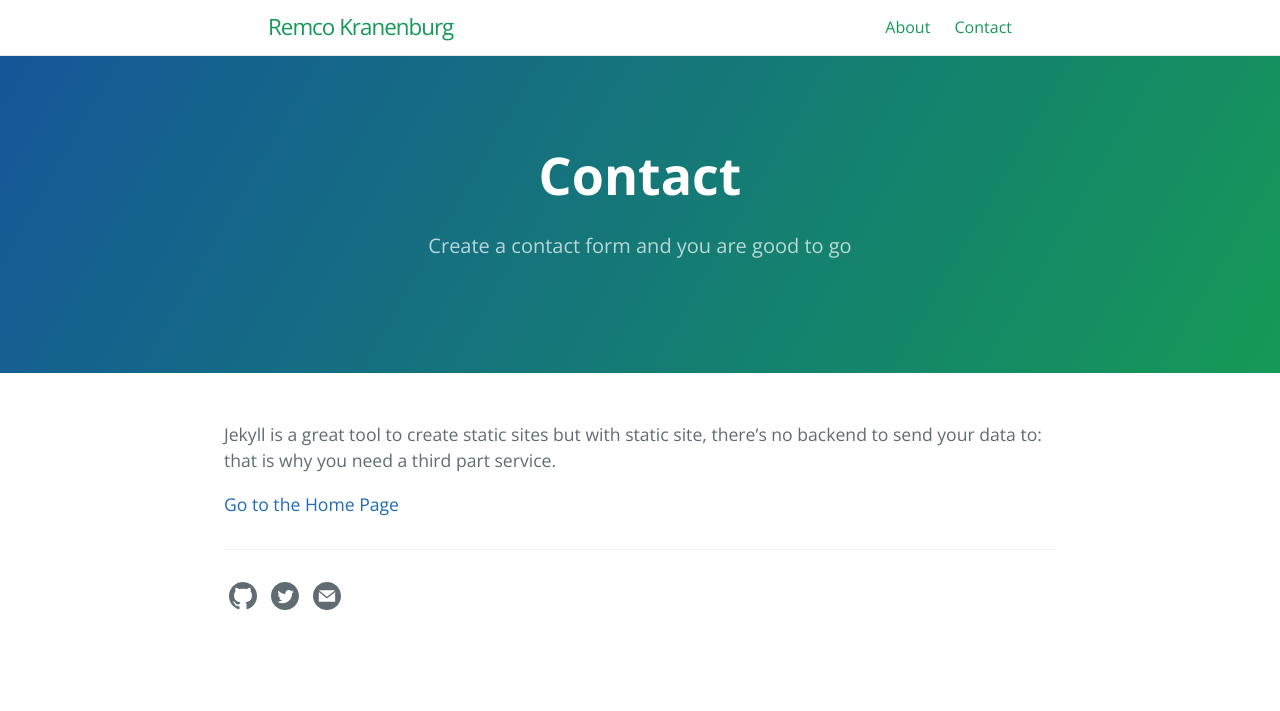
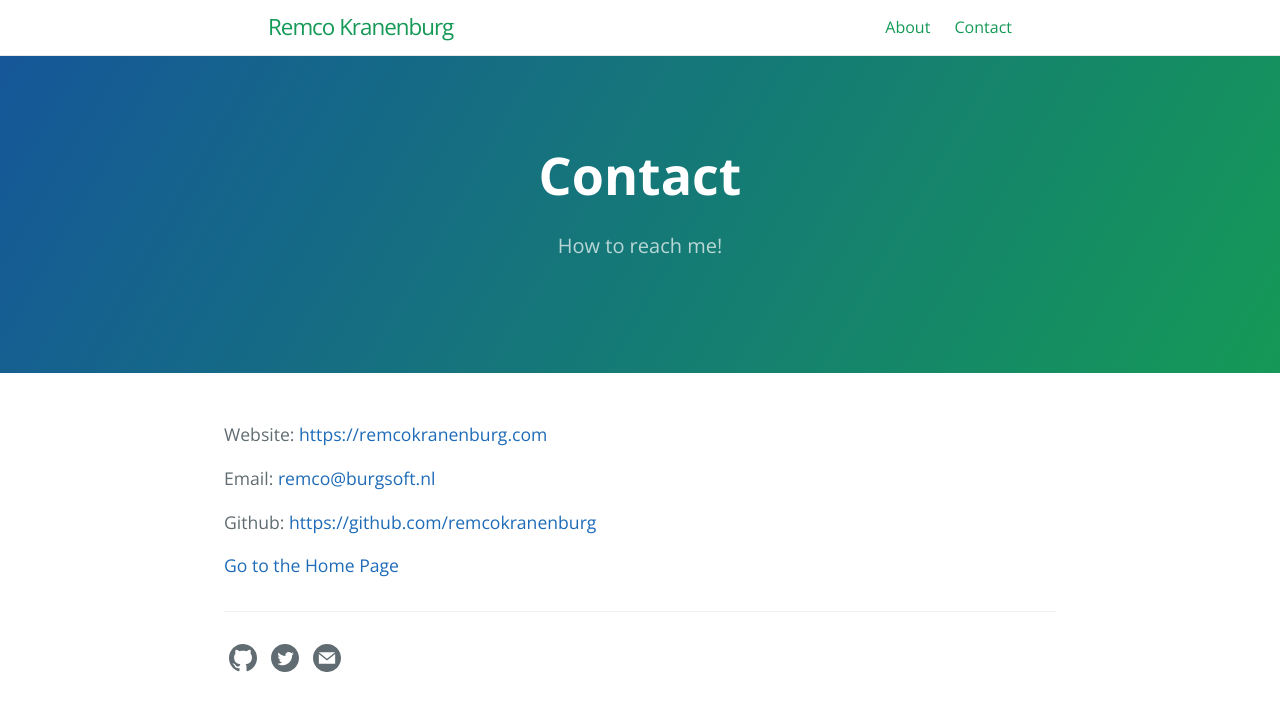
Before and after one commit to remcokranenburg/blog, a Jekyll site: the page built from contact.md, in a window 1280 px wide. Shown: the top 711 px of the page. Built offline with Jekyll 4.4.1, drawn with Linux system fonts in a browser that asks for light colours.

```diff
--- a/contact.md
+++ b/contact.md
@@ -1,11 +1,15 @@
 ---
 layout: page
 title: Contact
-tagline: Create a contact form and you are good to go
+tagline: How to reach me!
 ref: contact
 order: 1
 ---
 
-Jekyll is a great tool to create static sites but with static site, there's no backend to send your data to: that is why you need a third part service.
+Website: <https://remcokranenburg.com>
+
+Email: <remco@burgsoft.nl>
+
+Github: <https://github.com/remcokranenburg>
 
 [Go to the Home Page]({{ '/' | absolute_url }})
```
Also changed, not shown: about.md (+2 -5 lines).
